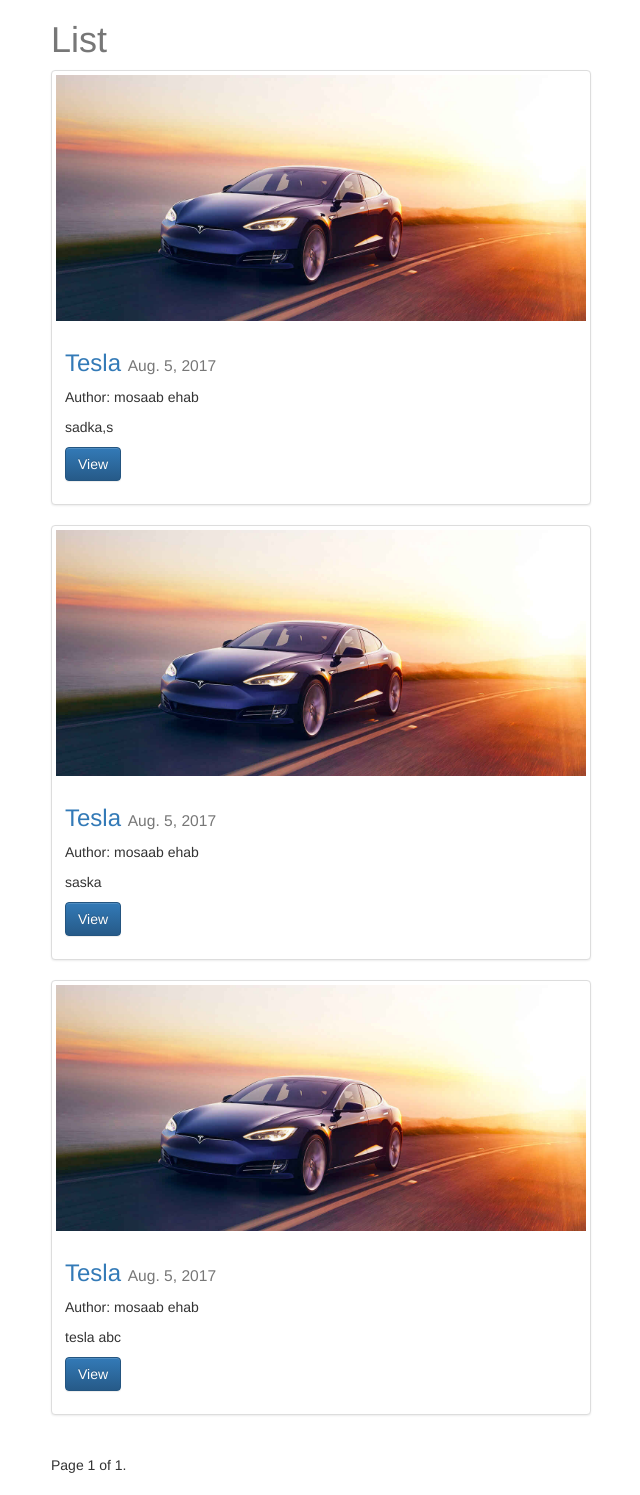
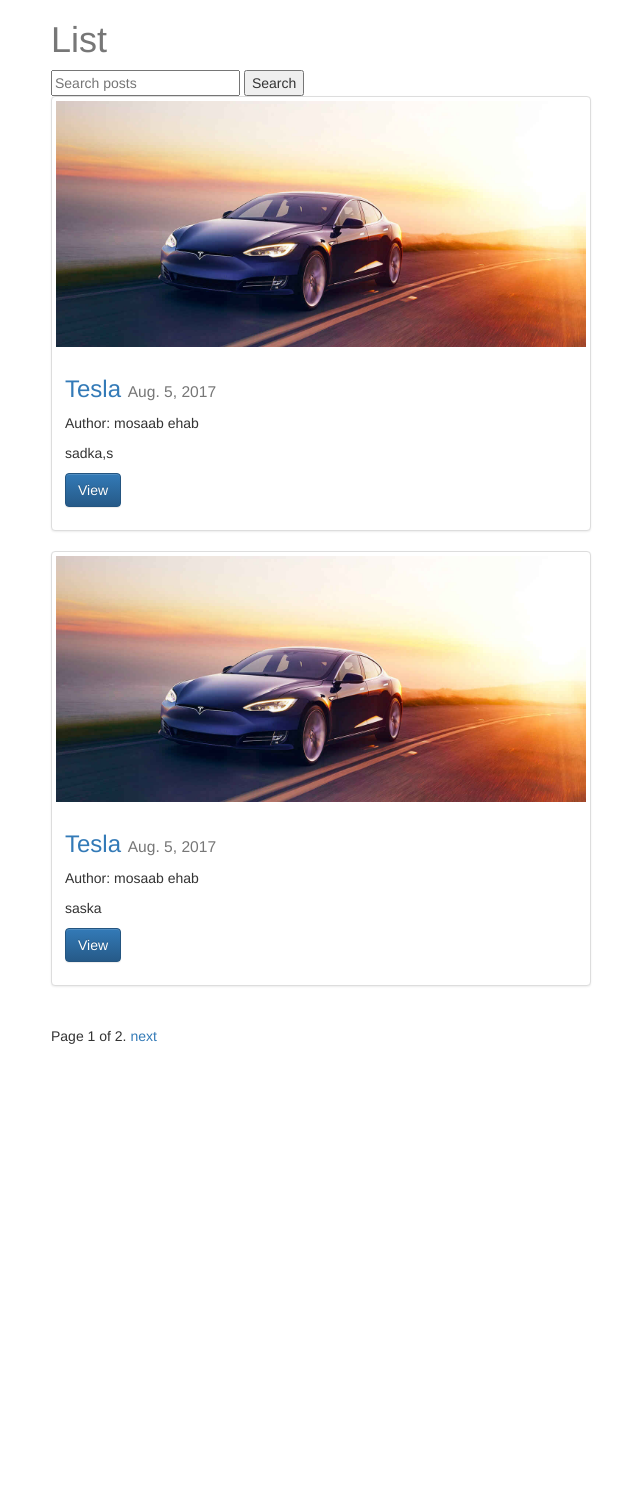
Before and after one commit to Mosaab4/Udemy-Try-Django-1.9---Build-a-Blog, a Django app: page /posts/ in a window 1280 px wide. Shown: the whole page, without its empty margins (319-959 px from the left). After the commit the page ends 1044 px from the top, so only its background shows below. Run offline with Django 3.2, Linux system fonts and the light colour scheme; data comes from the database, SQL or seed files in the repository; some libraries are stand-ins or nearby versions.

Commit message:
implement post searching

```diff
--- a/trydjango19/src/posts/views.py
+++ b/trydjango19/src/posts/views.py
@@ -1,6 +1,7 @@
 from urllib.parse import quote_plus
 from django.contrib import messages
 from django.http import HttpResponse , HttpResponseRedirect ,Http404
+from django.db.models import Q
 from django.shortcuts import render , get_object_or_404 , redirect
 from django.core.paginator import Paginator, EmptyPage, PageNotAnInteger
 from datetime import timezone
@@ -62,8 +63,16 @@
 	if request.user.is_staff or request.user.is_superuser :
 		queryset_list = Post.objects.all()
 
+	query = request.GET.get("q")
+	if query:
+		queryset_list = queryset_list.filter(
+			Q(title__icontains=query)|
+			Q(content__icontains=query)|
+			Q(user__first_name__icontains=query)|
+			Q(user__last_name__icontains=query)
+		).distinct()
 
-	paginator = Paginator(queryset_list, 5) # Show 25 contacts per page
+	paginator = Paginator(queryset_list, 2) # Show 25 contacts per page
 
 	page = request.GET.get('page')
 	try:
--- a/trydjango19/src/templates/post_list.html
+++ b/trydjango19/src/templates/post_list.html
@@ -5,6 +5,10 @@
 
 	<div class="col-sm-6 col-sm-offset-3">
 		<h1>{{ title }}</h1>
+		<form method="GET" action="">
+			<input type="text" name="q" placeholder="Search posts" value="{{ request.GET.q }}">
+			<input type="submit" value="Search">
+		</form>
 
 		{% for object in object_list %}
 			<div class="row">
@@ -40,7 +44,7 @@
 		<div class="pagination">
     		<span class="step-links">
         		{% if object_list.has_previous %}
-            			<a href="?page={{ object_list.previous_page_number }}">previous</a>
+            		<a href="?page={{ object_list.previous_page_number }}{% if request.GET.q %}&{{ request.GET.q}}{% endif %}">previous</a>
 		        {% endif %}
 
         		<span class="current">
@@ -48,7 +52,7 @@
         		</span>
 
         		{% if object_list.has_next %}
-			            <a href="?page={{ object_list.next_page_number }}">next</a>
+			        <a href="?page={{ object_list.next_page_number }}{% if request.GET.q %}&{{ request.GET.q}}{% endif %}">next</a>
         		{% endif %}
     		</span>
 		</div>
```
Lines whose indentation alone changed are shown as unchanged.
